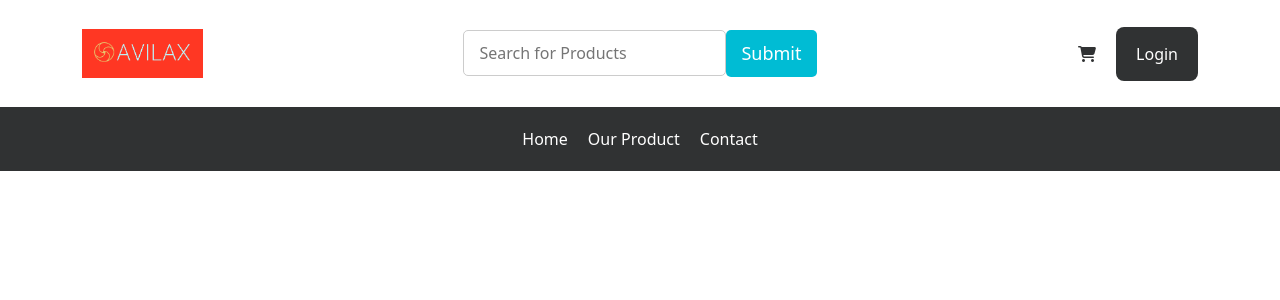
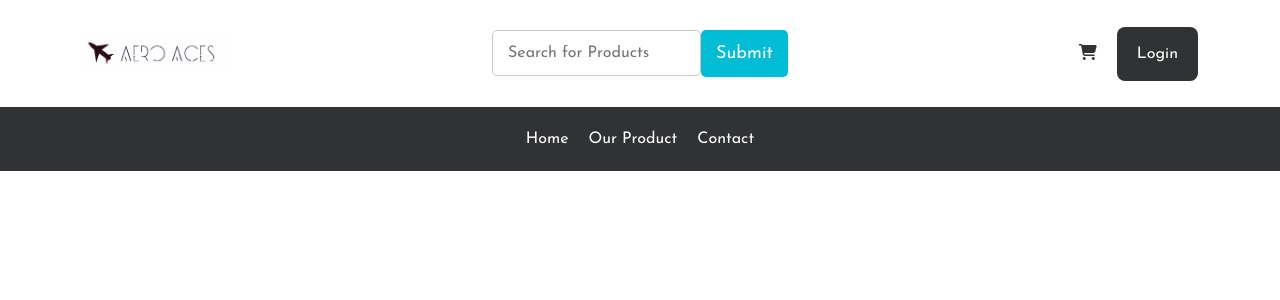
Before and after one commit to niteshtachamo/aeroplane, a PHP site: page /aeroplane/header.php in a window 1280 px wide. Shown: the top 300 px of the page. Run offline with PHP 8.4, Linux system fonts and the light colour scheme; some libraries are stand-ins or nearby versions.

Commit message:
"new commit"

```diff
--- a/admin/header1.php
+++ b/admin/header1.php
@@ -68,9 +68,9 @@ if (!isset($_SESSION['adminname'])) {
         </nav>
         <div class="profile">
             <span class="admin-name">Admin</span>
-            <div class="profile-pic">
+            <!-- <div class="profile-pic">
                 <img src="" alt="Admin">
-            </div>
+            </div> -->
             <a href="logout.php" class="logout">Logout</a>
         </div>
     </header>
@@ -81,7 +81,6 @@ if (!isset($_SESSION['adminname'])) {
     <script src="https://cdnjs.cloudflare.com/ajax/libs/bootstrap/5.3.2/js/bootstrap.bundle.min.js"
         integrity="sha512-X/YkDZyjTf4wyc2Vy16YGCPHwAY8rZJY+POgokZjQB2mhIRFJCckEGc6YyX9eNsPfn0PzThEuNs+uaomE5CO6A=="
         crossorigin="anonymous" referrerpolicy="no-referrer"></script>
-    <!-- <script src="script.js"></script> -->
     <script>
         $(document).ready(function () {
             // Toggle the submenu on click
--- a/header.php
+++ b/header.php
@@ -16,6 +16,11 @@ $user_name = isset($_SESSION['cmrName']) ? $_SESSION['cmrName'] : null;
     <link rel="stylesheet" href="http://localhost/aeroplane/css/animate.css">
     <link rel="stylesheet" href="http://localhost/aeroplane/css/splide.min.css">
     <link rel="stylesheet" href="http://localhost/aeroplane/style.css">
+    <link rel="preconnect" href="https://fonts.googleapis.com">
+    <link rel="preconnect" href="https://fonts.gstatic.com" crossorigin>
+    <link href="https://fonts.googleapis.com/css2?family=Josefin+Sans:ital,wght@0,100..700;1,100..700&display=swap"
+        rel="stylesheet">
+
 </head>
 
 <body>
@@ -26,7 +31,7 @@ $user_name = isset($_SESSION['cmrName']) ? $_SESSION['cmrName'] : null;
                     <div class="col-3">
                         <div class="site-logo">
                             <a href="http://localhost/aeroplane/index.php" title="">
-                                <img src="http://localhost/aeroplane/image/Screenshot 2024-09-11 013300.png" alt="">
+                                <img src="./image/logomero.png" alt="">
                             </a>
                         </div>
                     </div>
@@ -36,7 +41,7 @@ $user_name = isset($_SESSION['cmrName']) ? $_SESSION['cmrName'] : null;
                                 <div class="form-wrap position-relative">
                                     <div class="form-group">
                                         <label for="search-product" class="sr-only">Search Products</label>
-                                        <input  name="search_keyword" class="searchInput" type="search"
+                                        <input name="search_keyword" class="searchInput" type="search"
                                             placeholder="Search for Products">
                                         <div id="suggestionsList" class="suggestions-list"></div>
 
@@ -59,10 +64,9 @@ $user_name = isset($_SESSION['cmrName']) ? $_SESSION['cmrName'] : null;
                             </div>
                             <div class="login">
                                 <?php
-                                    if(!$user_name){
+                                if (!$user_name) {
                                     echo "<a href='http://localhost/aeroplane/user/login.php' class='btn-box primary-btn'>Login</a>";
-                                    }
-                                    else {
+                                } else {
                                     echo "<a href='http://localhost/aeroplane/user/logout.php' class='btn-box primary-btn'>Logout</a>";
                                 }
                                 ?>
@@ -84,7 +88,7 @@ $user_name = isset($_SESSION['cmrName']) ? $_SESSION['cmrName'] : null;
                                 <a href="http://localhost/aeroplane/product.php" title="">Our product</a>
                             </li>
                             <?php
-                                if($user_name){
+                            if ($user_name) {
                                 echo "<li><a href='http://localhost/aeroplane/user/profile.php' title=''>Profile</a></li>";
                             }
                             ?>
--- a/index.php
+++ b/index.php
@@ -13,7 +13,7 @@ include("function/commonfunction.php");
                         <div class="container">
                             <div class="banner-content">
                                 <div class="main-title">
-                                    <h1 class="title">AVILAX</h1>
+                                    <h1 class="title">AERO ACES</h1>
                                     <p>Every takeoff is optional. Every landing is mandatory.</p>
                                     <div class="btn-wrap">
                                         <a href="#" class="btn-box primary-btn" title>Shop now</a>
@@ -49,7 +49,7 @@ include("function/commonfunction.php");
             <div class="left-content">
                 <div class="two-col-content">
                     <h2 class="title">About</h2>
-                    <p>Lorem ipsum dolor sit amet consectetur adipisicing elit. Ea quas inventore eos, est fugit rerum facere nulla illo tempora aperiam quis provident asperiores maxime perspiciatis architecto nobis nam placeat nesciunt!</p>
+                    <p>Welcome to Aero Aces, your premier destination for all things aviation! We specialize in offering a wide range of aircraft, aviation accessories, and services tailored for enthusiasts, professionals, and businesses. Whether you're looking for cutting-edge commercial planes, private jets, or essential parts and tools, we have you covered. Our mission is to make aviation accessible and seamless by providing high-quality products and exceptional customer support. With a team of experts passionate about flying, Aero Aces ensures reliability, innovation, and trust in every transaction. Explore the skies with us and discover why we’re the go-to choice for aviation commerce.</p>
                     <div class="btn-wrap">
                         <a href="#" title="" class="btn-box primary-btn">Shop now</a>
                     </div>
@@ -68,7 +68,7 @@ include("function/commonfunction.php");
     <div class="container">
         <div class="main-title center">
             <h2 class="title">Our product</h2>
-            <p>Lorem ipsum dolor sit amet consectetur adipisicing elit. Facilis vel error commodi modi illum vitae iusto, dignissimos asperiores alias quo!</p>
+            <!-- <p>Lorem ipsum dolor sit amet consectetur adipisicing elit. Facilis vel error commodi modi illum vitae iusto, dignissimos asperiores alias quo!</p> -->
         </div>
         <div class="row g-4">
             <?php displayProducts(4)?>
--- a/style.css
+++ b/style.css
@@ -1,3 +1,6 @@
+*{
+    font-family: "Josefin Sans", serif;
+}
 :root {
     --primary-color: #303233;
     --secondary-color: #F8F8F8;
@@ -16,6 +19,7 @@ body {
     -webkit-box-sizing: border-box;
     box-sizing: border-box;
     color: #7A7A7A;
+
 }
 
 .required {
```
Lines whose indentation alone changed are shown as unchanged.
